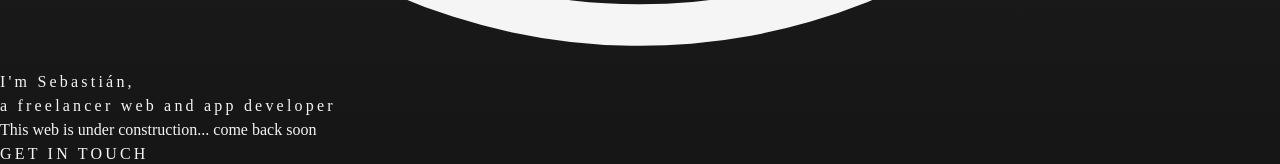
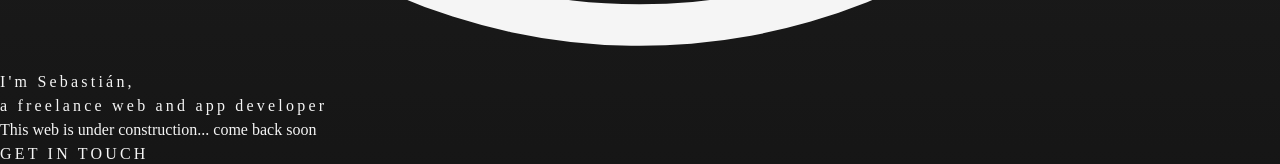
Before and after one commit to sebastiangr/sebastiangonzalez-portfolio, a SvelteKit app: page / in a window 1280 px wide. Shown: the part 1210-1374 px from the top of the page. Built offline with nearby package versions, Linux system fonts and the light colour scheme.

Commit message:
Correct typo in freelancer description in +page.svelte

```diff
--- a/src/routes/+page.svelte
+++ b/src/routes/+page.svelte
@@ -14,7 +14,7 @@
 
   <img src={Logo} alt="Sebastian Gonzalez Logo" class="w-32 h-32 mx-auto mt-8 mb-8 transition duration-500 ease-in-out hover:scale-105" />
 
-  <h1 class="text-2xl sm:text-4xl mb-4 uppercase">I'm Sebastián, <br>a freelancer web and app developer</h1>
+  <h1 class="text-2xl sm:text-4xl mb-4 uppercase">I'm Sebastián, <br>a freelance web and app developer</h1>
   <p class="animate-pulse mb-10">This web is under construction... come back soon</p>
 
   <h2 class="text-xl sm:text-2xl mt-8 mb-4">GET IN TOUCH</h2>
```
